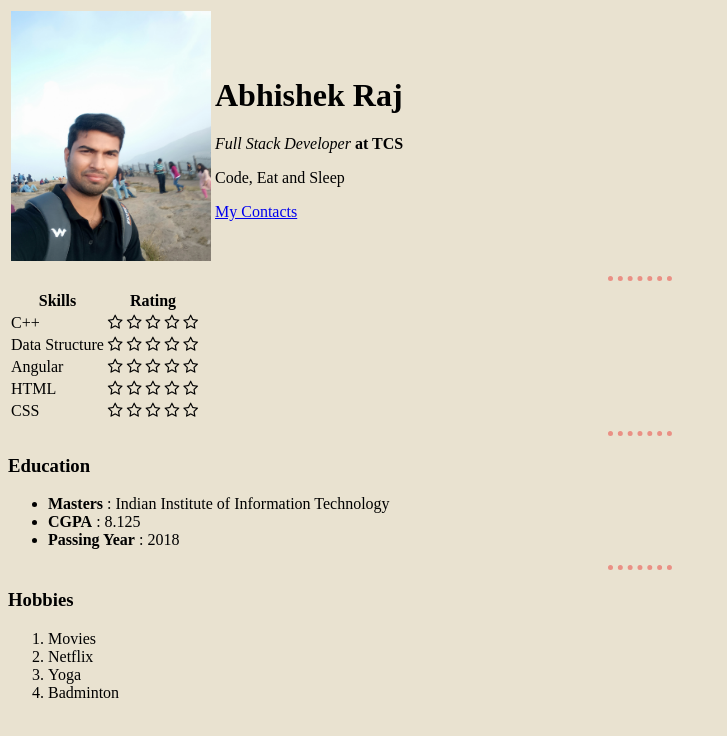
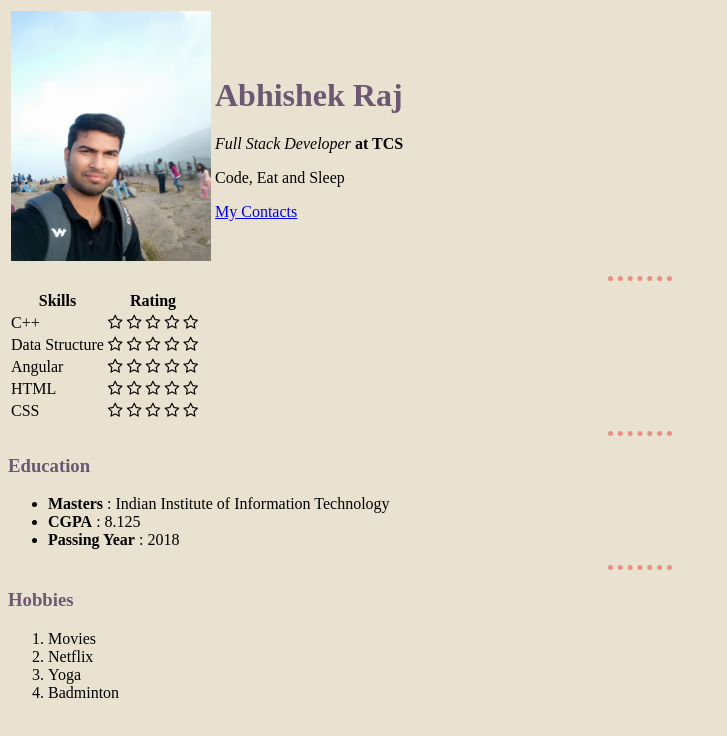
Before and after one commit to AbhishekRaj-droid/resume_full_stack_developer, a plain HTML site: page index.html in a window 1280 px wide. Shown: the whole page, without its empty margins (0-727 px from the left). Drawn offline with Linux system fonts and the light colour scheme.

Commit message:
style is introduced

```diff
--- a/css/style.css
+++ b/css/style.css
@@ -10,3 +10,12 @@ hr {
     border-color: #ea9085;
     width: 5%;
 }
+
+h1 {
+    color: #6e5773;
+
+}
+
+h3 {
+    color: #6e5773;
+}
```
